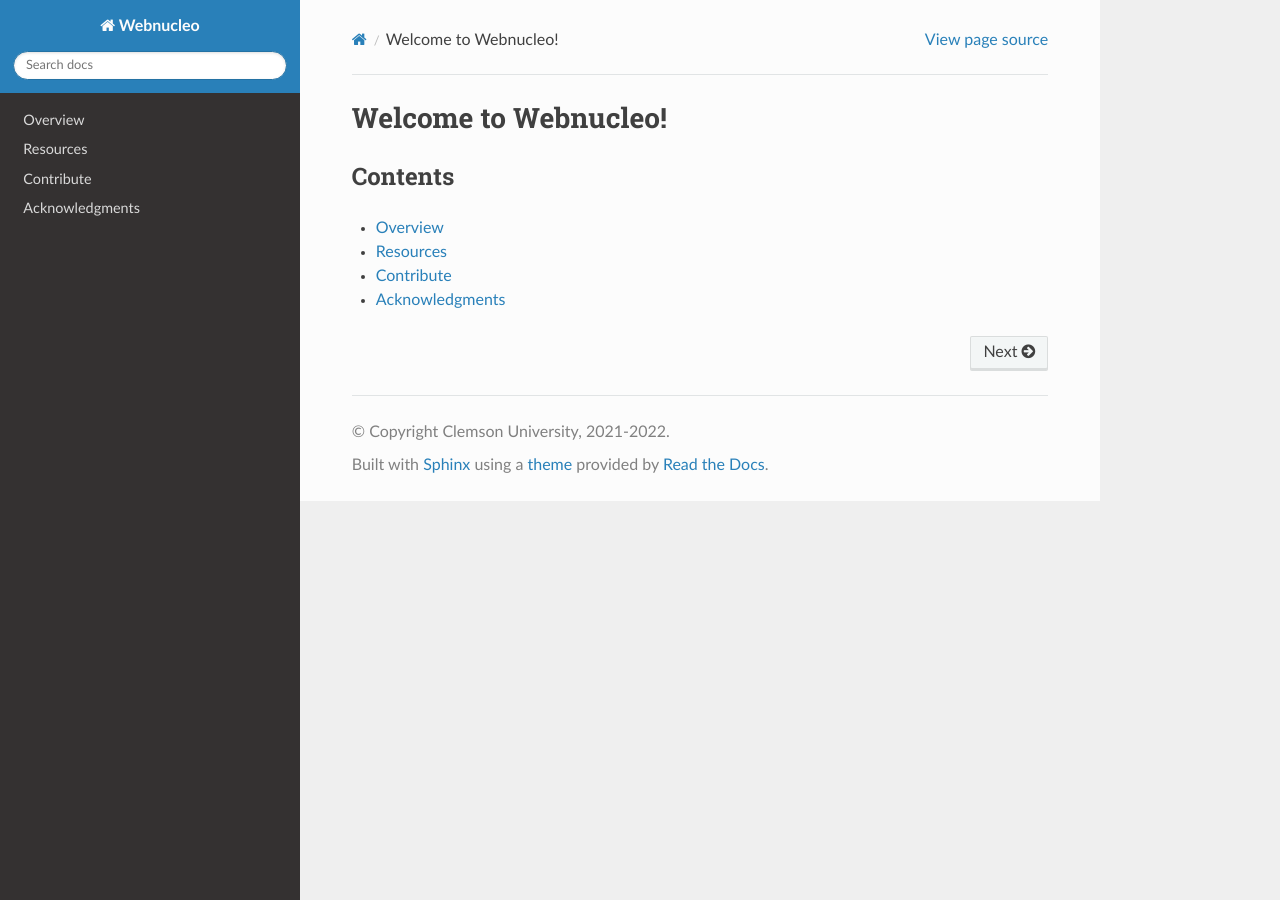
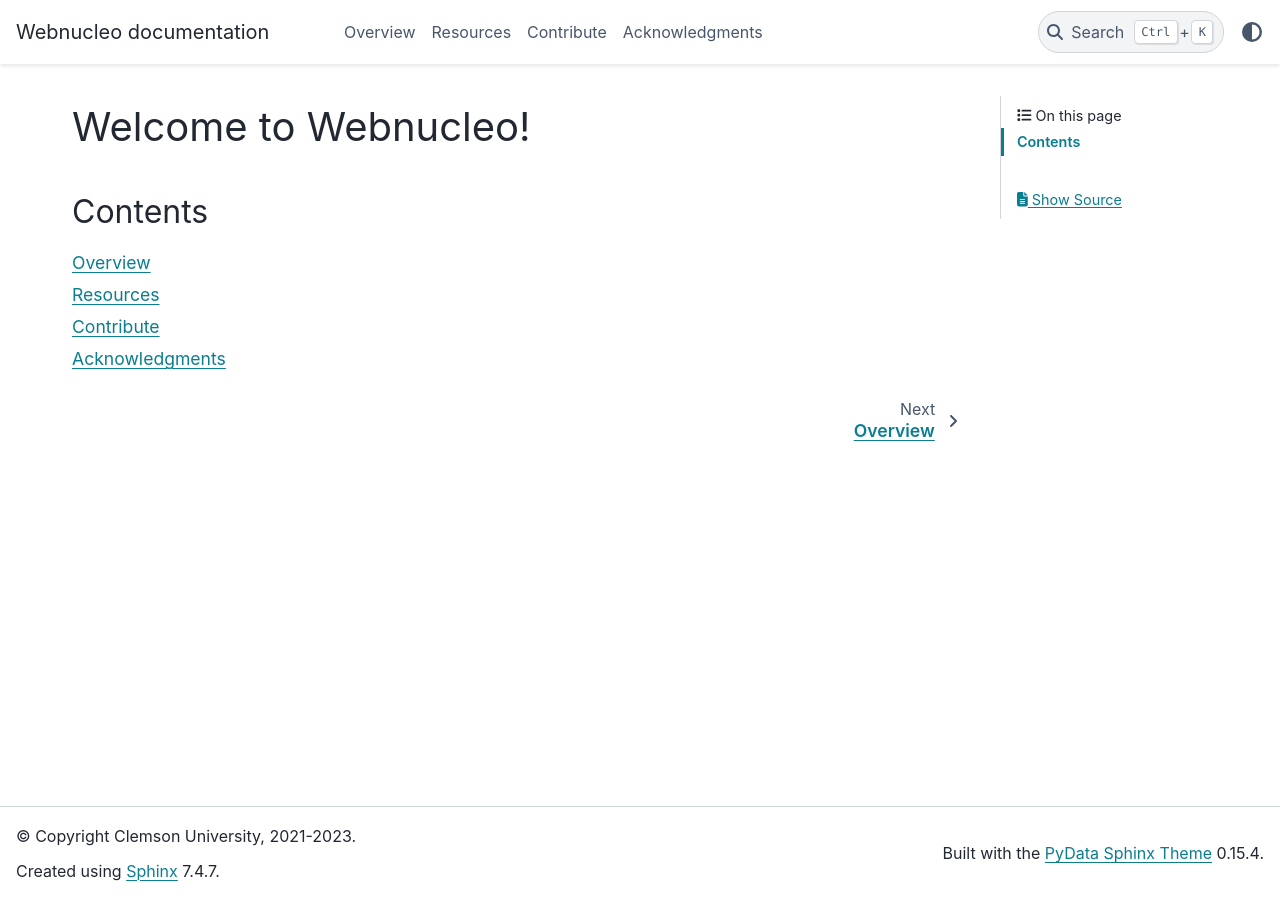
Before and after one commit to webnucleo-org/webnucleo, a Sphinx documentation site: the page built from doc/source/index.rst, in a window 1280 px wide. Built offline with Sphinx 7.4.7 and the PyData theme 0.15.4, drawn with Linux system fonts in a browser that asks for light colours.

Commit message:
Update some data.  Change theme.

```diff
--- a/doc/source/conf.py
+++ b/doc/source/conf.py
@@ -69,7 +69,7 @@ master_doc = "index"
 #
 # This is also used if you do content translation via gettext catalogs.
 # Usually you set "language" from the command line for these cases.
-language = None
+language = "English"
 
 # List of patterns, relative to source directory, that match files and
 # directories to ignore when looking for source files.
@@ -85,7 +85,7 @@ pygments_style = "sphinx"
 # The theme to use for HTML and HTML Help pages.  See the documentation for
 # a list of builtin themes.
 #
-html_theme = "sphinx_rtd_theme"
+html_theme = "pydata_sphinx_theme"
 
 # Theme options are theme-specific and customize the look and feel of a theme
 # further.  For a list of options available for each theme, see the
--- a/webnucleo/__about__.py
+++ b/webnucleo/__about__.py
@@ -4,4 +4,4 @@ __title__ = "Webnucleo"
 __summary__ = "Clemson University-based project on nuclear astrophysics, astronomy, and cosmochemistry"
 __version__ = "1.0.0"
 __author__ = "Clemson University"
-__copyright__ = "Clemson University, 2021-2022"
+__copyright__ = "Clemson University, 2021-2023"
```
